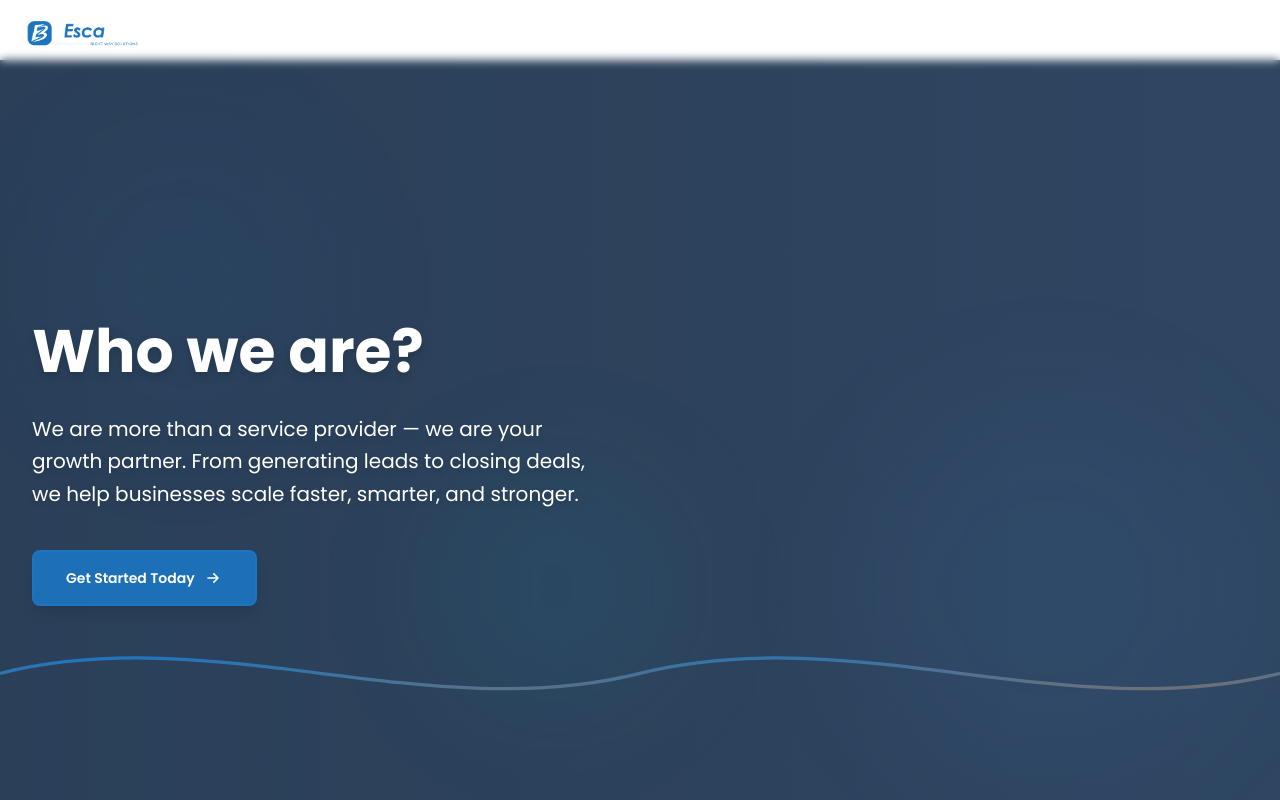
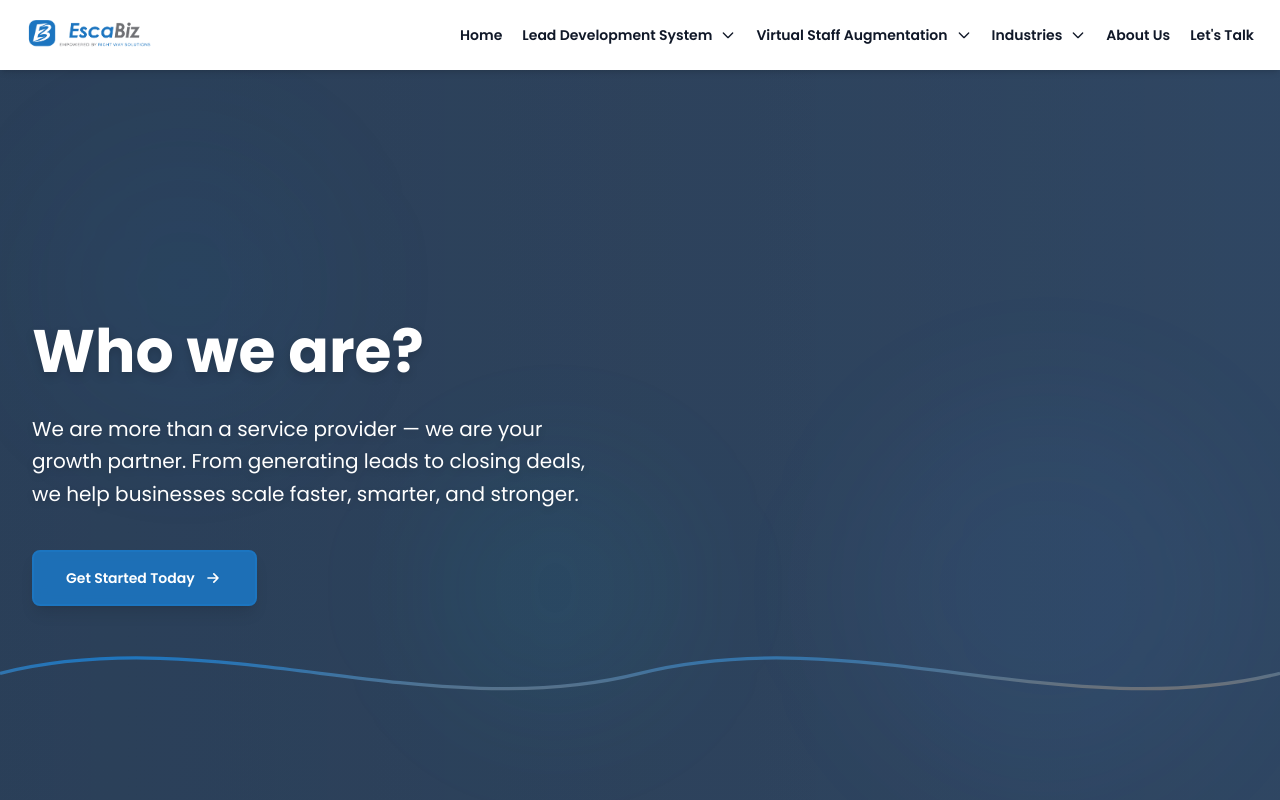
Before and after one commit to Sharmeen-Rauf/escabiz, a Next.js app: page /about in a window 1280 px wide. Shown: the top 800 px of the page. Built offline with nearby package versions, Linux system fonts and the light colour scheme.

Commit message:
Enhance Navbar component: implement dynamic background color based on scroll position, adjust logo and text styles for improved visibility, and add scroll event handling for better user experience.

```diff
--- a/src/components/Navbar.tsx
+++ b/src/components/Navbar.tsx
@@ -3,11 +3,15 @@
 import { useEffect, useState } from 'react';
 import Link from 'next/link';
 import Image from 'next/image';
+import { usePathname } from 'next/navigation';
 
 export default function Navbar() {
+  const pathname = usePathname();
   const [mobileMenuOpen, setMobileMenuOpen] = useState(false);
   const [openDropdown, setOpenDropdown] = useState<string | null>(null);
   const [isMobile, setIsMobile] = useState(false);
+  // Initialize isScrolled based on pathname - other pages start with white navbar
+  const [isScrolled, setIsScrolled] = useState(pathname !== '/');
 
   useEffect(() => {
     const checkMobile = () => {
@@ -23,6 +27,34 @@ export default function Navbar() {
     window.addEventListener('resize', checkMobile);
     return () => window.removeEventListener('resize', checkMobile);
   }, []);
+
+  useEffect(() => {
+    const handleScroll = () => {
+      const scrollY = window.scrollY;
+
+      // Check if we're on home page (pathname is /)
+      if (pathname === '/') {
+        // Home page - check if scrolled past hero section
+        const heroSection = document.querySelector('section[class*="min-h"]') as HTMLElement | null;
+        if (heroSection) {
+          const heroHeight = heroSection.offsetHeight;
+          setIsScrolled(scrollY > heroHeight - 100);
+        } else {
+          setIsScrolled(scrollY > 50);
+        }
+      } else {
+        // Other pages - show white navbar
+        setIsScrolled(true);
+      }
+    };
+
+    // Check initial scroll position and pathname
+    handleScroll();
+
+    // Listen for scroll events
+    window.addEventListener('scroll', handleScroll, { passive: true });
+    return () => window.removeEventListener('scroll', handleScroll);
+  }, [pathname]);
 
   const handleDropdownToggle = (dropdownId: string, e: React.MouseEvent) => {
     if (isMobile) {
@@ -45,7 +77,11 @@ export default function Navbar() {
   return (
     <header className="fixed top-0 left-0 right-0 z-[9999]">
       <nav
-        className="relative bg-transparent backdrop-blur-[5px] transition-all duration-300 h-[70px] lg:h-[70px]"
+        className={`relative transition-all duration-300 h-[70px] lg:h-[70px] ${
+          isScrolled
+            ? 'bg-white shadow-md'
+            : 'bg-transparent backdrop-blur-[5px]'
+        }`}
       >
         <div className="w-full max-w-7xl mx-auto px-4 h-full flex items-center justify-between">
           {/* Logo */}
@@ -54,14 +90,15 @@ export default function Navbar() {
             className="flex items-center h-full"
             onClick={closeMobileMenu}
           >
-            <div className="max-h-[50px] w-auto">
+            <div className="max-h-[55px] w-auto">
               <Image
-                src="/Logo_Revised.png"
+                src={isScrolled ? "/Logo_Revised(Grey).png" : "/Logo_Revised.png"}
                 alt="EscaBiz Logo"
-                width={140}
-                height={50}
-                className="h-[50px] w-auto object-contain"
+                width={160}
+                height={55}
+                className="h-[55px] w-auto object-contain transition-opacity duration-300"
                 priority
+                unoptimized={false}
               />
             </div>
           </Link>
@@ -69,7 +106,9 @@ export default function Navbar() {
           {/* Mobile Menu Button */}
           <button
             type="button"
-            className="lg:hidden border-0 bg-transparent p-2 text-white"
+            className={`lg:hidden border-0 bg-transparent p-2 transition-colors duration-300 ${
+              isScrolled ? 'text-gray-900' : 'text-white'
+            }`}
             onClick={() => setMobileMenuOpen(!mobileMenuOpen)}
             aria-label="Toggle navigation"
           >
@@ -103,7 +142,9 @@ export default function Navbar() {
               <li className="nav-item">
                 <Link
                   href="/"
-                  className="nav-link active block px-4 py-2.5 lg:px-2.5 lg:py-1.5 text-white text-sm lg:text-[14px] font-semibold capitalize relative transition-colors duration-300"
+                  className={`nav-link active block px-4 py-2.5 lg:px-2.5 lg:py-1.5 text-sm lg:text-[14px] font-semibold capitalize relative transition-colors duration-300 ${
+                    isScrolled ? 'text-gray-900' : 'text-white'
+                  }`}
                   onClick={closeMobileMenu}
                 >
                   Home
@@ -118,7 +159,9 @@ export default function Navbar() {
               >
                 <a
                   href="#"
-                  className="nav-link dropdown-toggle block px-4 py-2.5 lg:px-2.5 lg:py-1.5 text-white text-sm lg:text-[14px] font-semibold capitalize relative transition-colors duration-300 lg:flex lg:items-center lg:gap-1"
+                  className={`nav-link dropdown-toggle block px-4 py-2.5 lg:px-2.5 lg:py-1.5 text-sm lg:text-[14px] font-semibold capitalize relative transition-colors duration-300 lg:flex lg:items-center lg:gap-1 ${
+                    isScrolled ? 'text-gray-900' : 'text-white'
+                  }`}
                   onClick={(e) => handleDropdownToggle('lead', e)}
                   aria-expanded={openDropdown === 'lead'}
                 >
@@ -199,7 +242,9 @@ export default function Navbar() {
               >
                 <a
                   href="#"
-                  className="nav-link dropdown-toggle block px-4 py-2.5 lg:px-2.5 lg:py-1.5 text-white text-sm lg:text-[14px] font-semibold capitalize relative transition-colors duration-300 lg:flex lg:items-center lg:gap-1"
+                  className={`nav-link dropdown-toggle block px-4 py-2.5 lg:px-2.5 lg:py-1.5 text-sm lg:text-[14px] font-semibold capitalize relative transition-colors duration-300 lg:flex lg:items-center lg:gap-1 ${
+                    isScrolled ? 'text-gray-900' : 'text-white'
+                  }`}
                   onClick={(e) => handleDropdownToggle('vsa', e)}
                   aria-expanded={openDropdown === 'vsa'}
                 >
@@ -271,7 +316,9 @@ export default function Navbar() {
               >
                 <a
                   href="#"
-                  className="nav-link dropdown-toggle block px-4 py-2.5 lg:px-2.5 lg:py-1.5 text-white text-sm lg:text-[14px] font-semibold capitalize relative transition-colors duration-300 lg:flex lg:items-center lg:gap-1"
+                  className={`nav-link dropdown-toggle block px-4 py-2.5 lg:px-2.5 lg:py-1.5 text-sm lg:text-[14px] font-semibold capitalize relative transition-colors duration-300 lg:flex lg:items-center lg:gap-1 ${
+                    isScrolled ? 'text-gray-900' : 'text-white'
+                  }`}
                   onClick={(e) => handleDropdownToggle('industries', e)}
                   aria-expanded={openDropdown === 'industries'}
                 >
@@ -321,7 +368,9 @@ export default function Navbar() {
               <li className="nav-item">
                 <Link
                   href="/about"
-                  className="nav-link block px-4 py-2.5 lg:px-2.5 lg:py-1.5 text-white text-sm lg:text-[14px] font-semibold capitalize relative transition-colors duration-300"
+                  className={`nav-link block px-4 py-2.5 lg:px-2.5 lg:py-1.5 text-sm lg:text-[14px] font-semibold capitalize relative transition-colors duration-300 ${
+                    isScrolled ? 'text-gray-900' : 'text-white'
+                  }`}
                   onClick={closeMobileMenu}
                 >
                   About Us
@@ -332,7 +381,9 @@ export default function Navbar() {
               <li className="nav-item">
                 <Link
                   href="/lets-talk"
-                  className="nav-link block px-4 py-2.5 lg:px-2.5 lg:py-1.5 text-white text-sm lg:text-[14px] font-semibold capitalize relative transition-colors duration-300"
+                  className={`nav-link block px-4 py-2.5 lg:px-2.5 lg:py-1.5 text-sm lg:text-[14px] font-semibold capitalize relative transition-colors duration-300 ${
+                    isScrolled ? 'text-gray-900' : 'text-white'
+                  }`}
                   onClick={closeMobileMenu}
                 >
                   Let&apos;s Talk
@@ -358,6 +409,11 @@ export default function Navbar() {
           height: 2px;
           background: #1c75c0;
           transition: width 0.3s ease;
+        }
+
+        /* Adjust underline color for white navbar */
+        .bg-white .nav-link::after {
+          background: #1c75c0;
         }
 
         .nav-link:hover::after,
```
Also changed, not shown: public/Logo_Revised(Grey).png (added).
